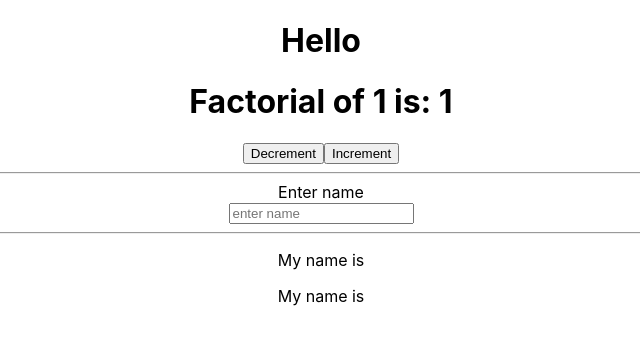
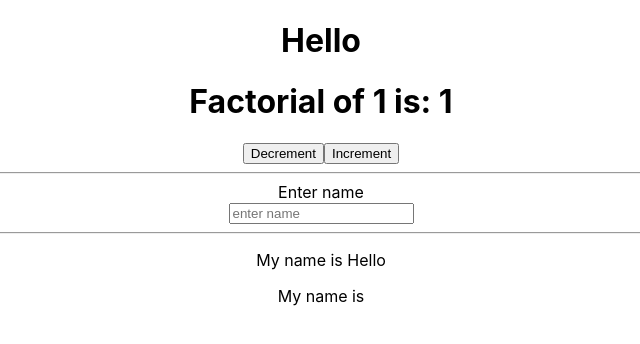
Before and after one commit to divyanshi-saxena/react_hooks, a React (Create React App) app: page / in a window 1280 px wide. Shown: the top 344 px of the page, without its empty margins (319-959 px from the left). Built offline with nearby package versions, Linux system fonts and the light colour scheme.

Commit message:
useCallback hook added

```diff
--- a/src/App.js
+++ b/src/App.js
@@ -1,5 +1,6 @@
 import React from 'react';
 import './App.css';
+import UseCallbackHook from './hooks/UseCallbackHook';
 import UseEffectHook from './hooks/UseEffectHook';
 import UseMemoHook from './hooks/UseMemoHook';
 import UseRefHook from './hooks/UseRefHook';
@@ -12,7 +13,8 @@ function App() {
       {/* <UseStateHook /> */}
       {/* <UseEffectHook /> */}
       {/* <UseRefHook /> */}
-      <UseMemoHook />
+      {/* <UseMemoHook /> */}
+      <UseCallbackHook />
     </div>
   );
 }
--- /dev/null
+++ b/src/hooks/UseCallbackHook.js
@@ -0,0 +1,84 @@
+import React, { useState, useMemo, useEffect, useCallback } from 'react'
+
+function factorial(n) {
+  // making this function expensive
+  let i = 0
+  while (i < 200000000) i++
+  if (n < 0) {
+    return -1
+  }
+  if (n === 0) {
+    return 1
+  }
+  return n * factorial(n-1)
+}
+
+const DisplayName = ({displayName}) => {
+  const [value, setValue] = useState("")
+  useEffect(() => {
+    // setValue(displayName)
+    setValue(displayName("Hello")) // when i pass argument
+    console.log("component rendered")
+  },[displayName])
+  return <p>{`My name is ${value}`}</p>
+}
+
+function UseCallbackHook() {
+  /**
+   * 1. Memoize the function (useCallback) vs Memoize the value (useMemo)
+   * 2. Referential equality for functions
+   *
+   * In this example, instead of sending "name" from useState, we are return "name" variable from a function
+   * "displayName" which is being sent as a prop to "DisplayName" Component. When we type in input box, useEffect
+   * inside the DisplayName comp is triggered printing "component rendered" BUT if we just play with counter then also
+   * "component rendered" is printed because when the counter variable changes, it re-renders the whole component,
+   * which triggers a new instance of displayName function and useEffect is triggered.
+   *
+   * So this problem can be solved by useCallback hook then we wrap the displayName in it
+   */
+  const [counter, setCounter] = useState(1)
+  const [name, setName] = useState("")
+
+  const result = useMemo(() => {
+    return factorial(counter)
+  }, [counter])
+
+  // const displayName = () => {
+  //   return name
+  // }
+
+  // const displayName = useCallback(() => {
+  //   return name
+  // }, [name])
+
+  // i can also pass argument
+  const displayName = useCallback((greeting) => {
+    return greeting + " " + name
+  }, [name])
+
+  return (
+    <>
+      <div>
+        <h1>
+          Factorial of {counter} is: <span>{result}</span>
+        </h1>
+        <div>
+          <button onClick={() => setCounter(counter-1)}>Decrement</button>
+          <button onClick={() => setCounter(counter+1)}>Increment</button>
+        </div>
+        <hr />
+        <div>
+          <div>
+            <label>Enter name</label>
+          </div>
+          <input type="text" value={name} placeholder="enter name" onChange={e => setName(e.target.value)} />
+          <hr />
+          <DisplayName displayName={displayName}></DisplayName>
+          <p>{`My name is ${name}`}</p>
+        </div>
+      </div>
+    </>
+  )
+}
+
+export default UseCallbackHook
```
